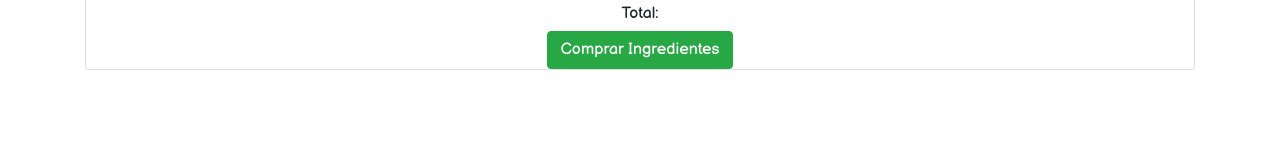
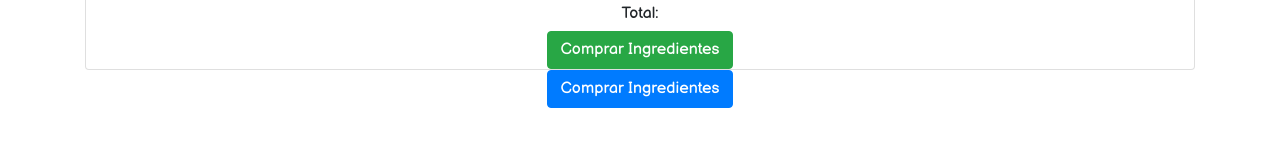
Before and after one commit to gitanndie/RissotoShop, a React (Create React App) app: page / in a window 1280 px wide. Shown: the part 1194-1354 px from the top of the page. Built offline with nearby package versions, Linux system fonts and the light colour scheme; no server answers.

Commit message:
Organizando Modal

```diff
--- a/package.json
+++ b/package.json
@@ -9,6 +9,7 @@
     "bootstrap": "^4.5.2",
     "json-server": "^0.16.2",
     "react": "^16.13.1",
+    "react-bootstrap": "^1.3.0",
     "react-dom": "^16.13.1",
     "react-router-dom": "^5.2.0",
     "react-scripts": "3.4.3",
--- a/src/App.js
+++ b/src/App.js
@@ -4,6 +4,7 @@ import 'bootstrap/dist/css/bootstrap.min.css';
 import Navbar from './Components/Shop/Navbar'
 import Banner from './Components/Shop/Banner'
 import Card from './Components/Shop/Card'
+import Modals from './Components/Shop/Modals'
 import Footer from './Components/Shop/Footer';
 
 function App() {
@@ -12,6 +13,7 @@ function App() {
       <Navbar/>
       <Banner/>
       <Card/>
+      <Modals/>
       <Footer/>
     </div>
   );
--- a/src/Components/Shop/Card.js
+++ b/src/Components/Shop/Card.js
@@ -1,7 +1,7 @@
 import React, { Component } from 'react'
 import 'bootstrap/dist/css/bootstrap.min.css';
 import Table from './Table';
-import Modal from './Modal';
+import Modal from './Modals';
 
 export default class Card extends Component {
     /* state= {
--- a/src/Components/Shop/Modal.js
+++ /dev/null
@@ -1,14 +0,0 @@
-import React, { useState } from 'react';
-import { link } from 'react-router-dom'
-
-
-export default function Modal(props) {
-        const miModal = () => {
-
-        };
-    return (
-        <div>
-
-        </div>
-    )
-}
--- /dev/null
+++ b/src/Components/Shop/Modals.js
@@ -0,0 +1,41 @@
+import 'bootstrap/dist/css/bootstrap.css';
+import {Button,Modal} from "react-bootstrap"
+import React  from 'react'
+
+class Modals extends React.Component {
+    constructor()
+    {
+        super()
+        this.state={
+        show:false
+        }
+    }
+    handleModal(){
+        this.setState({show:!this.state.show})
+    }
+
+    render() {
+        return (
+        <div>
+
+        <Button onClick={()=>{this.handleModal()}}>
+            Comprar Ingredientes
+        </Button>
+        <Modal show={this.state.show}>
+            <Modal.Header>
+            Modal Head
+            </Modal.Header>
+            <Modal.Body>
+            Hi,React modal is here
+            </Modal.Body>
+            <Modal.Footer>
+            <Button onClick={()=>{this.handleModal()}}>
+            close modal
+            </Button>
+            </Modal.Footer>
+        </Modal>
+        </div>
+        )
+    }
+}
+export default Modals
```
Also changed, not shown: 1 other file (tests, documents, lock files or other folders).
